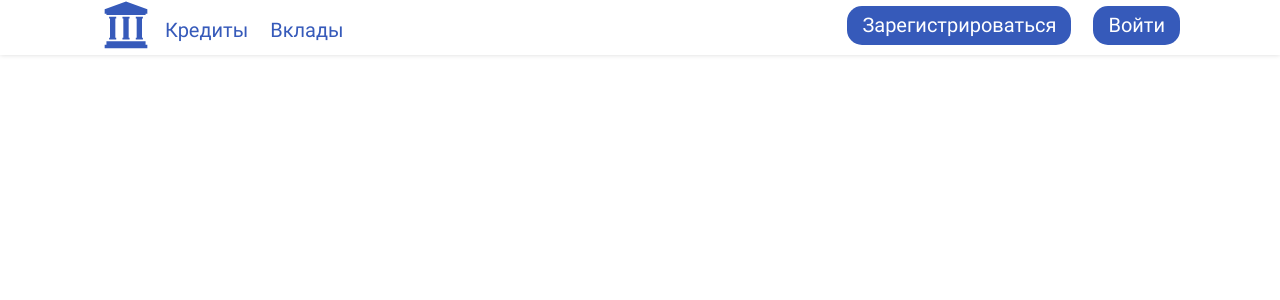
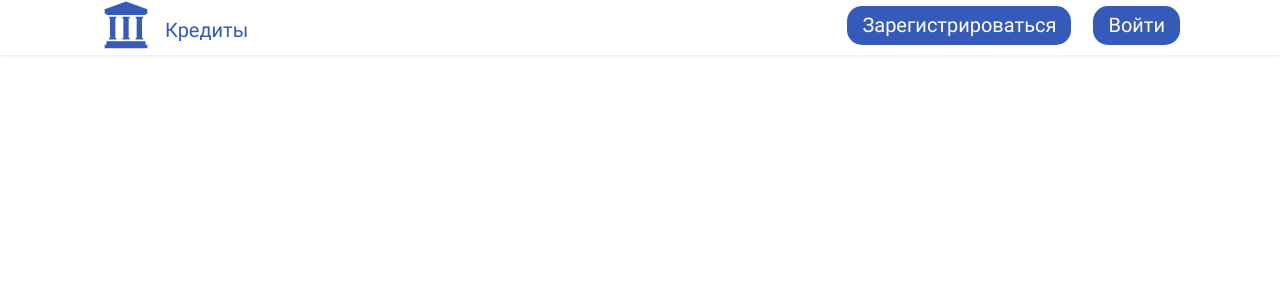
Before and after one commit to rondarchik/BankingSystem, a Flask app: template BankingSystem/templates/home_admin.html in a window 1280 px wide. Shown: the top 300 px of the page. Run offline with Flask 3, Linux system fonts and the light colour scheme; the template is opened without the code that fills it, so the values that code supplies are empty.

Commit message:
admin redirect update

```diff
--- a/BankingSystem/app.py
+++ b/BankingSystem/app.py
@@ -49,7 +49,7 @@ def home():
     if current_user.is_authenticated:
         user_role = UserRole.query.filter_by(user_id=current_user.id).first().role.role_name
         if user_role == 'Админ':
-            return render_template('home_admin.html')
+            return redirect(url_for('credit_admin'))
 
     return render_template('home.html', currencies=currencies, rates=rates, date=date_str)
 
--- a/BankingSystem/templates/base_admin.html
+++ b/BankingSystem/templates/base_admin.html
@@ -13,13 +13,13 @@
     <header class="header header__shadow">
         <div class="container header__container">
             <div class="header__logo-container">
-                <a href="/">
+                <a>
                     <img class="header__logo" src="static/images/bank-logo.svg" alt="Логотип банкинга">
                 </a>
 
                 <nav class="nav header__nav-navigation">
                     <a href="/credit_admin" class="nav__link nav__btn">Кредиты</a>
-                    <a class="nav__link nav__btn">Вклады</a>
+{#                    <a class="nav__link nav__btn">Вклады</a>#}
                 </nav>
             </div>
 
```
